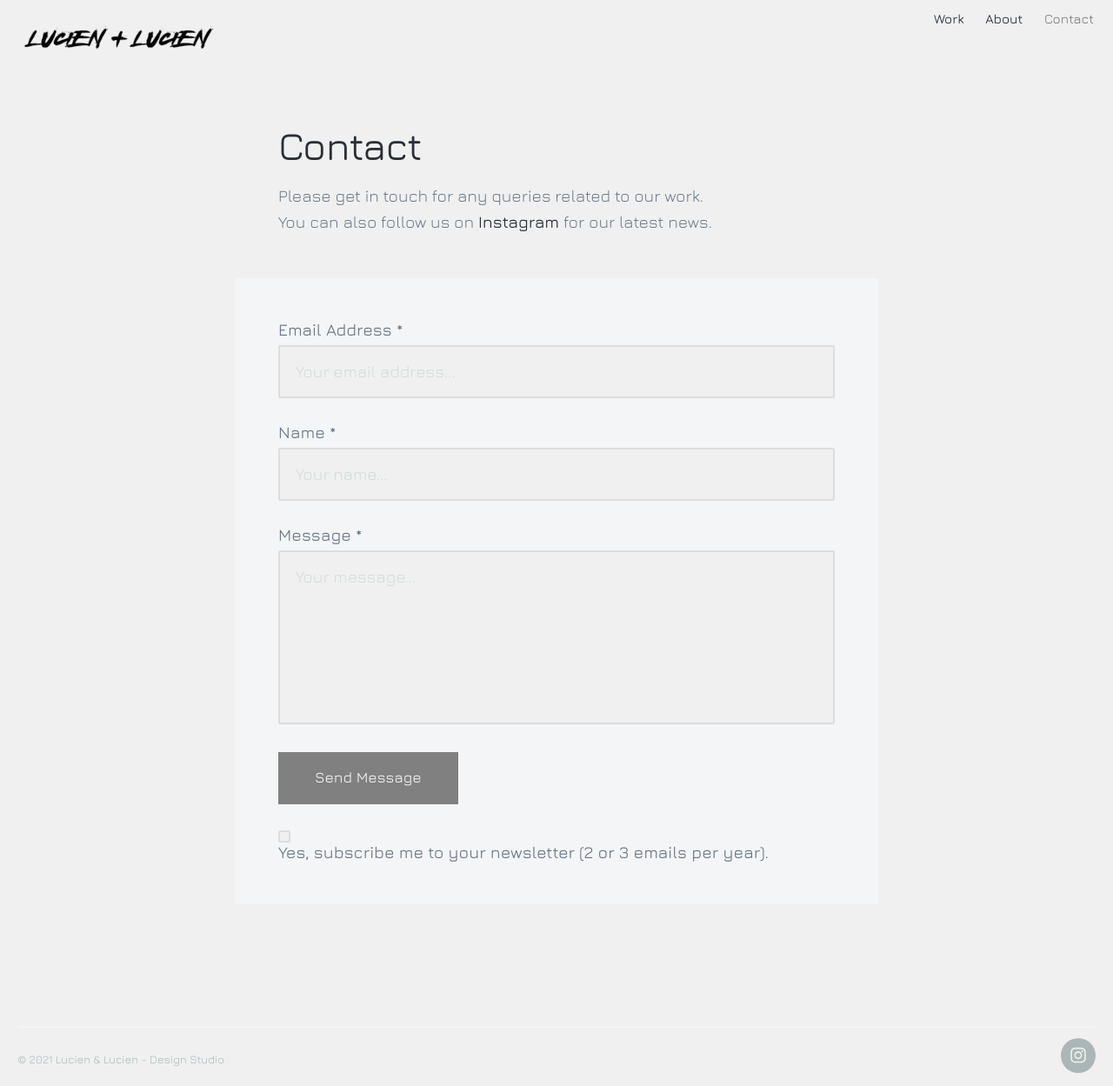
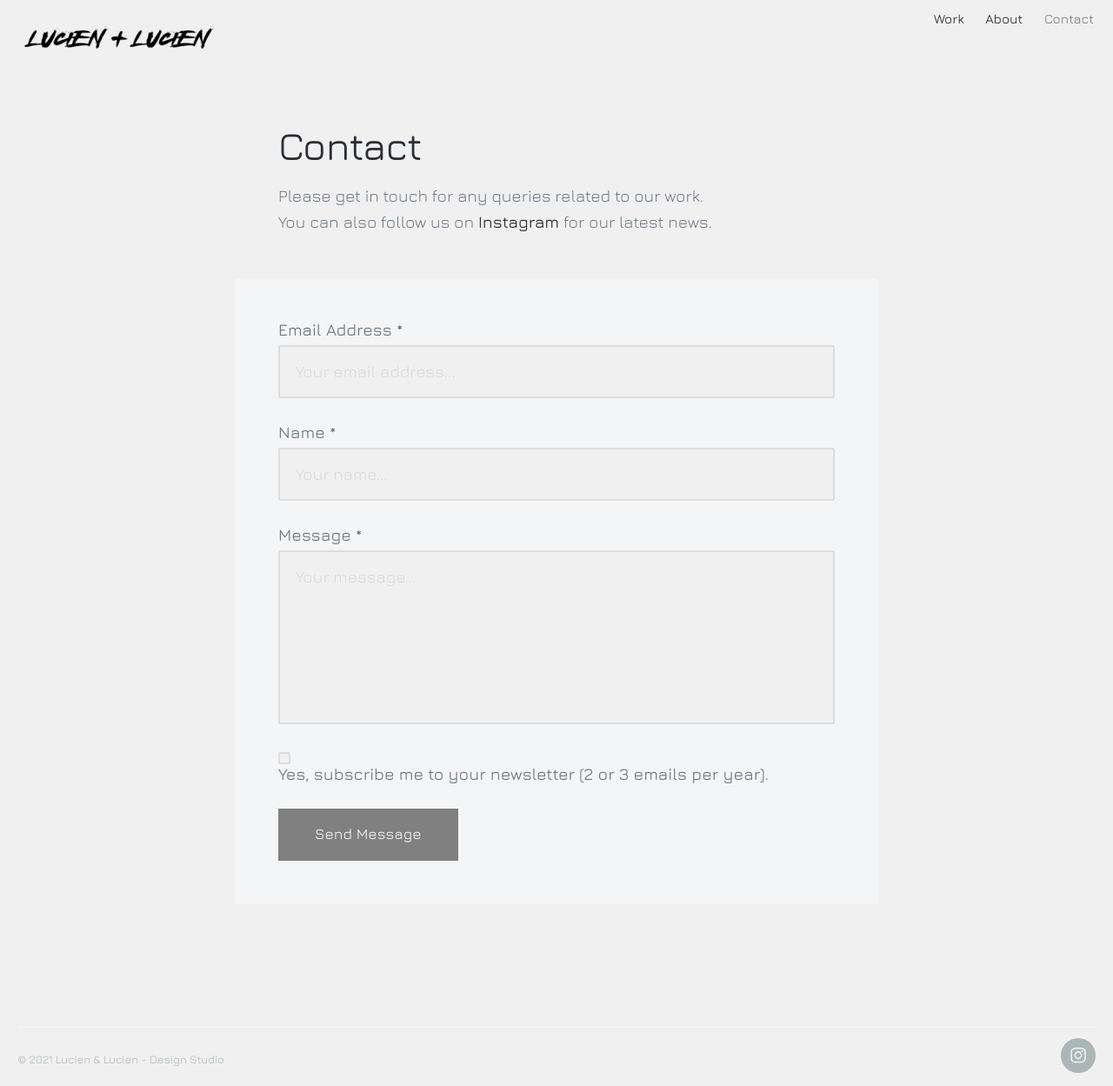
Before and after one commit to kifbv/kifbv.github.io, a Jekyll site: the page built from _pages/contact.md, in a window 1280 px wide. Shown: the whole page at 87% size. Built offline with Jekyll 4.4.1, drawn with Linux system fonts in a browser that asks for light colours; nearby versions of some CDN libraries.

Commit message:
move checkbox above send button

```diff
--- a/_includes/contact-form.html
+++ b/_includes/contact-form.html
@@ -22,12 +22,12 @@
 		<input type="text" name="_gotcha" style="display: none;" class="contact-form__gotcha" val="">
 
 		<div class="contact-form__item">
-			<input type="submit" value="{{ site.data.settings.contact_settings.send_button_text }}" class="button button--large">
+                        <input class="contact-form__checkbox" type="checkbox" name="newsletter">
+                        <label class="contact-form__label">Yes, subscribe me to your newsletter (2 or 3 emails per year).</label>
 		</div>
 
 		<div class="contact-form__item">
-                        <input class="contact-form__checkbox" type="checkbox" name="newsletter">
-                        <label class="contact-form__label">Yes, subscribe me to your newsletter (2 or 3 emails per year).</label>
+			<input type="submit" value="{{ site.data.settings.contact_settings.send_button_text }}" class="button button--large">
 		</div>
 
 	</form>
```
